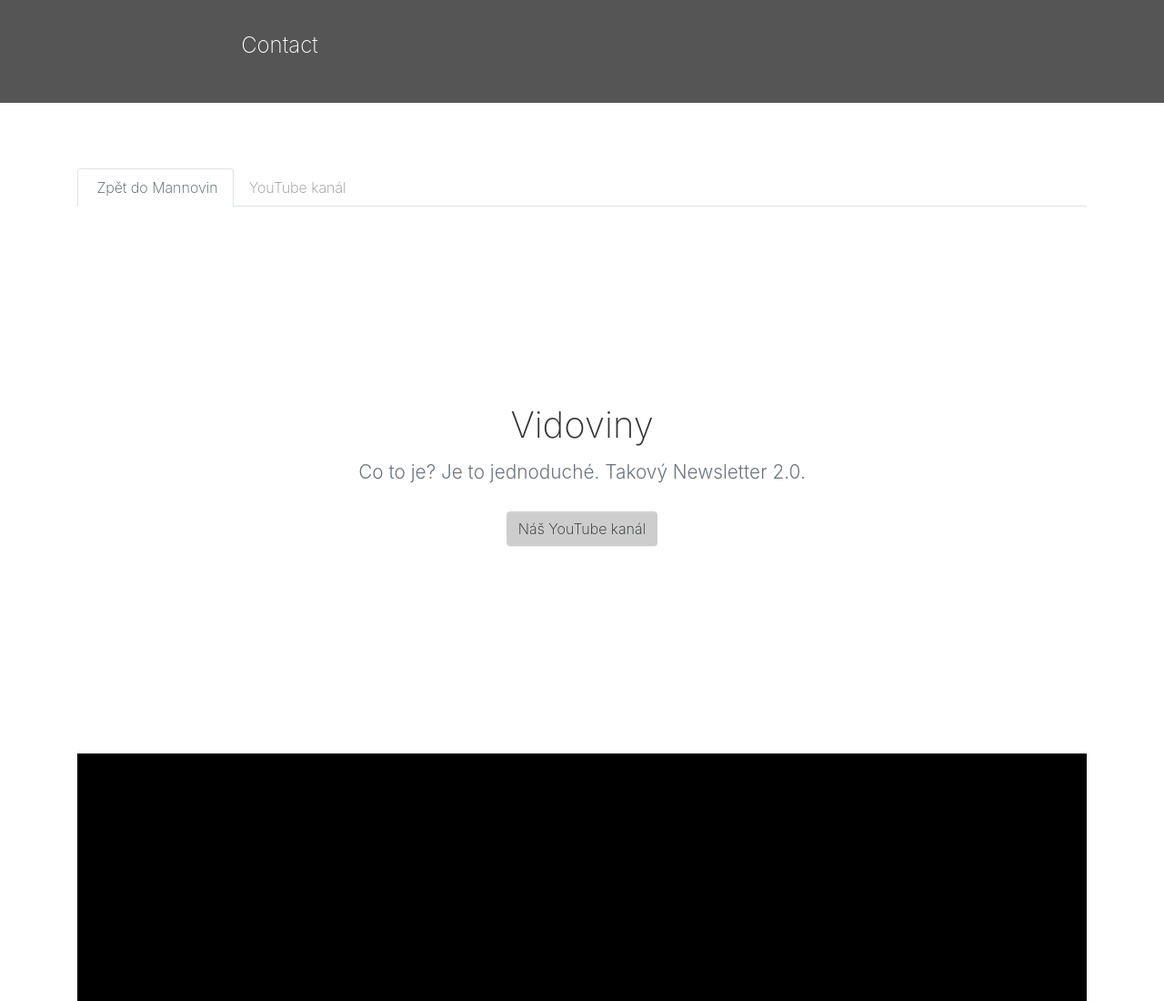
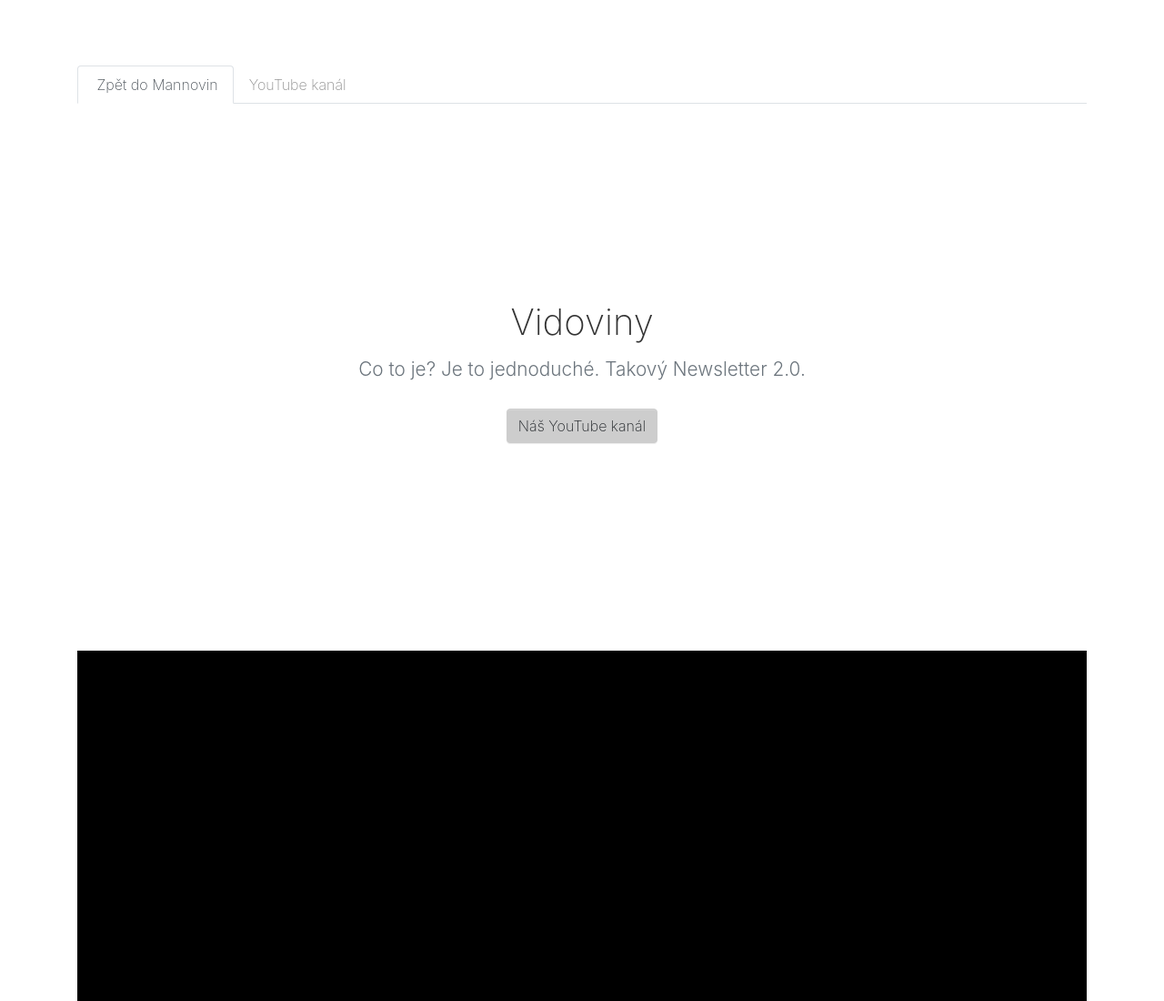
Before and after one commit to filiptronicek/vidoviny, a plain HTML site: page index.html in a window 1280 px wide. Shown: the top 1100 px of the page at 91% size. Drawn offline with nearby package versions, Linux system fonts and the light colour scheme.

Commit message:
Remove header

```diff
--- a/index.html
+++ b/index.html
@@ -38,15 +38,6 @@
 
   <body>
     <center>
-      <div class="collapse bg-dark" id="navbarHeader">
-        <div class="container">
-          <div class="row">
-            <div class="col-md-3 offset-md-1 py-4">
-              <h4>Contact</h4>
-            </div>
-          </div>
-        </div>
-      </div>
       <div class="py-5">
         <div class="container">
           <div class="row">
```
